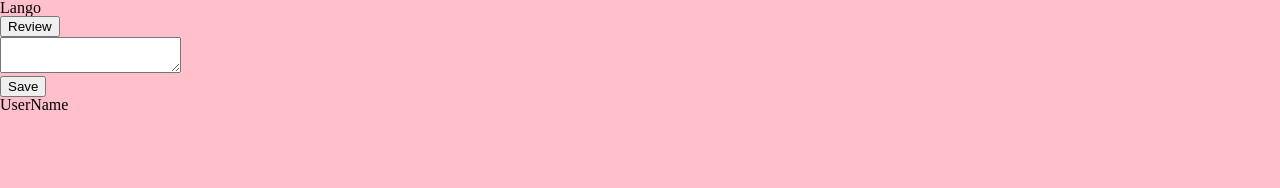
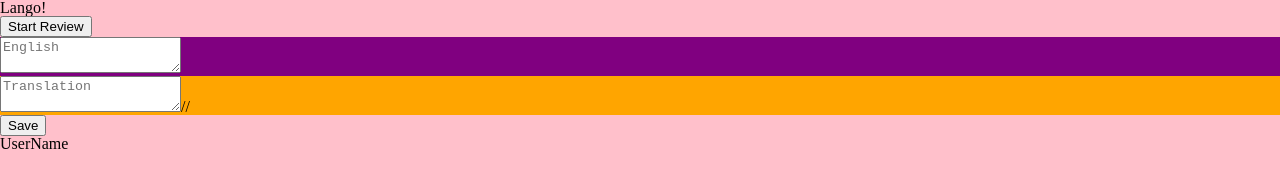
Before and after one commit to yiping-allison/flashcards, a website: page public/lango.html in a window 1280 px wide. Drawn offline with nearby package versions, Linux system fonts and the light colour scheme.

Commit message:
added text box for translation

```diff
--- a/public/lango.css
+++ b/public/lango.css
@@ -1,3 +1,11 @@
 body {
 	background-color: pink;
 }
+
+#inputBox {
+	background-color: purple;
+}
+
+#translateBox {
+	background-color: orange;
+}
--- a/public/lango.js
+++ b/public/lango.js
@@ -117,12 +117,12 @@ var CreateCardMain = function (_React$Component) {
 					React.createElement(
 						"p",
 						{ id: "title" },
-						" Lango "
+						" Lango! "
 					),
 					React.createElement(
 						"button",
 						{ id: "startReview" },
-						" Review "
+						" Start Review "
 					)
 				),
 				React.createElement(
@@ -131,12 +131,22 @@ var CreateCardMain = function (_React$Component) {
 					React.createElement(
 						Card,
 						null,
-						React.createElement("textarea", { id: "inputEng", onKeyPress: this.checkReturn })
+						React.createElement(
+							"div",
+							{ id: "inputBox" },
+							React.createElement("textarea", { id: "inputEng", placeholder: "English", onKeyPress: this.checkReturn })
+						)
 					),
 					React.createElement(
 						Card,
 						null,
-						React.createElement(Txt, { phrase: this.state.korean })
+						React.createElement(
+							"div",
+							{ id: "translateBox", placeholder: "Translation" },
+							React.createElement("textarea", { id: "translationBox", placeholder: "Translation", value: this.state.korean }),
+							"//",
+							React.createElement(Txt, { phrase: this.state.korean })
+						)
 					)
 				),
 				React.createElement(
```
Also changed, not shown: src/lango.jsx (+9 -4 lines).
